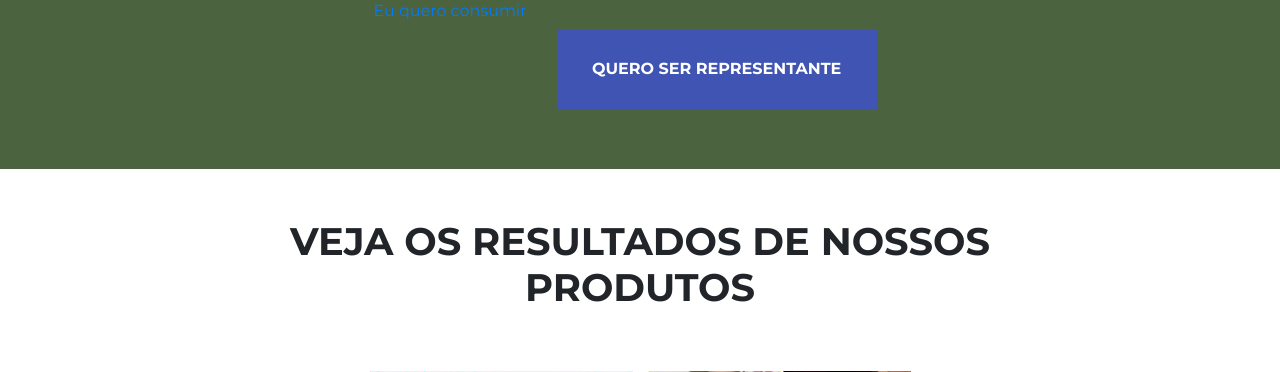
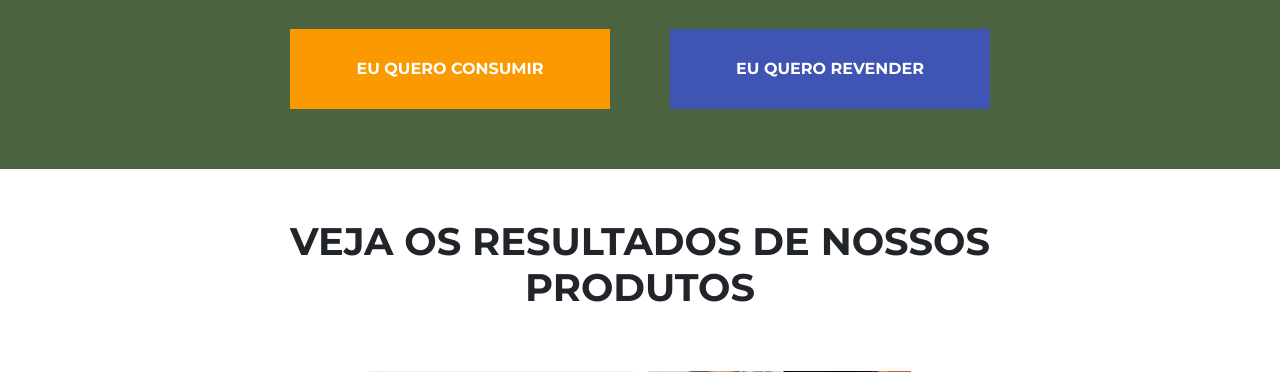
Before and after one commit to emanoelsalmeida/mmn-site, a PHP site: page /index.html in a window 1280 px wide. Shown: the part 834-1206 px from the top of the page. Run offline with PHP 8.4, Linux system fonts and the light colour scheme; some libraries are stand-ins or nearby versions.

Commit message:
Add files via upload

```diff
--- a/css/style.css
+++ b/css/style.css
@@ -71,6 +71,10 @@ header img{
     margin: 30px 30px;
     border: none;
     font-weight: 700;
+    display: flex;
+    align-items: center;
+    justify-content: center;
+    text-decoration: none;
 
 }
 .p1-item .b2{
@@ -79,14 +83,15 @@ header img{
     text-align: center;
     width: 25vw;
     height: 10vh;
-
     font-size: 1em;
     cursor: pointer;
     text-transform: uppercase;
     margin: 30px 30px;
     border: none;
     font-weight: 700;
-
+    display: flex;
+    align-items: center;
+    justify-content: center;text-decoration: none;
 }
 .p2 h1{
     font-size: 2.4em;
--- a/index.html
+++ b/index.html
@@ -37,10 +37,8 @@
 
                 </div>
                 <div class="p1-item">
-                    <a href="https://wa.me/5511930986147?&text=Eu%20quero">Eu quero consumir</a>
-                    <form action="https://wa.me/5511930986147">
-                        <button class="color b2"> Quero Ser Representante</button>
-                    </form>
+                    <a class="b1" href="https://wa.me/5511930986147?&text=Eu%20quero%20consumir">Eu quero consumir</a>
+                    <a  class="b2" href="https://wa.me/5511930986147?&text=Eu%20quero%20revender">Eu quero revender </a>
                 </div>
             </div>
         </div>
@@ -140,12 +138,10 @@
                 </div>
             </div>
             <div class="button">
-                <form action="https://wa.me/551193098-6147">
-                    <button class="color b1"> Quero consumir</button>
-                </form>
-                <form action="https://wa.me/551193098-6147">
-                    <button class="color b2"> Quero Ser Representante</button>
-                </form>
+                          <a class="b1" href="https://wa.me/5511930986147?&text=Eu%20quero%20consumir">Eu quero consumir</a>
+
+                          <a  class="b2" href="https://wa.me/5511930986147?&text=Eu%20quero%20revender">Eu quero revender </a>
+
                </div>
          </div>
 
@@ -161,12 +157,10 @@
                 <iframe width="636" height="358" src="https://www.youtube.com/embed/AG16PG9uu9w" frameborder="0" allow="accelerometer; autoplay; clipboard-write; encrypted-media; gyroscope; picture-in-picture" allowfullscreen></iframe>
             </div>
           <div class="p5-item">
-            <form action="https://wa.me/551193098-6147">
-                <button class="color b1"> Quero consumir</button>
-            </form>
-            <form action="https://wa.me/551193098-6147">
-                <button class="color b2"> Quero Ser Representante</button>
-            </form>
+            <a class="b1" href="https://wa.me/5511930986147?&text=Eu%20quero%20consumir">Eu quero consumir</a>
+
+            <a  class="b2" href="https://wa.me/5511930986147?&text=Eu%20quero%20revender">Eu quero ser representante </a>
+
            </div>
            <div class="p5-item">
                <img src="pt1.png" alt="">
```
Also changed, not shown: other parts of css/style.css (+20 -2 lines).
